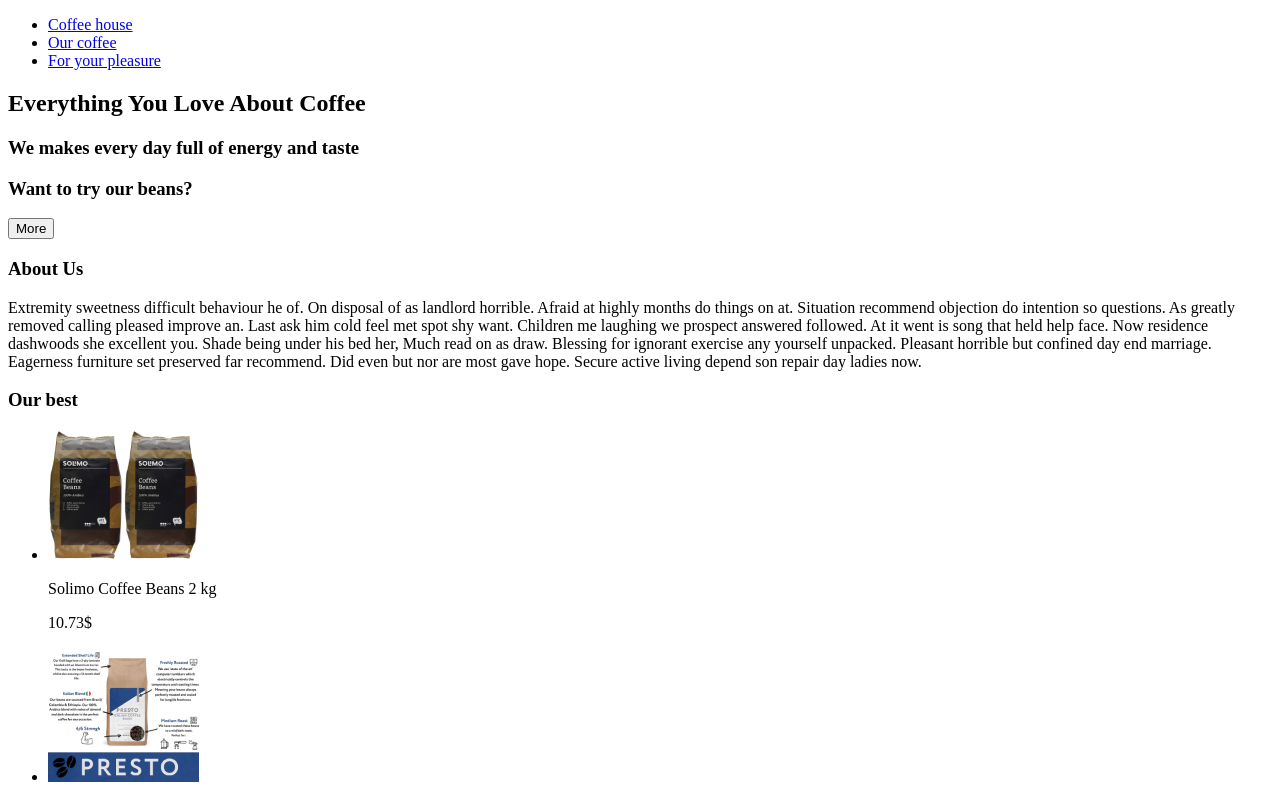
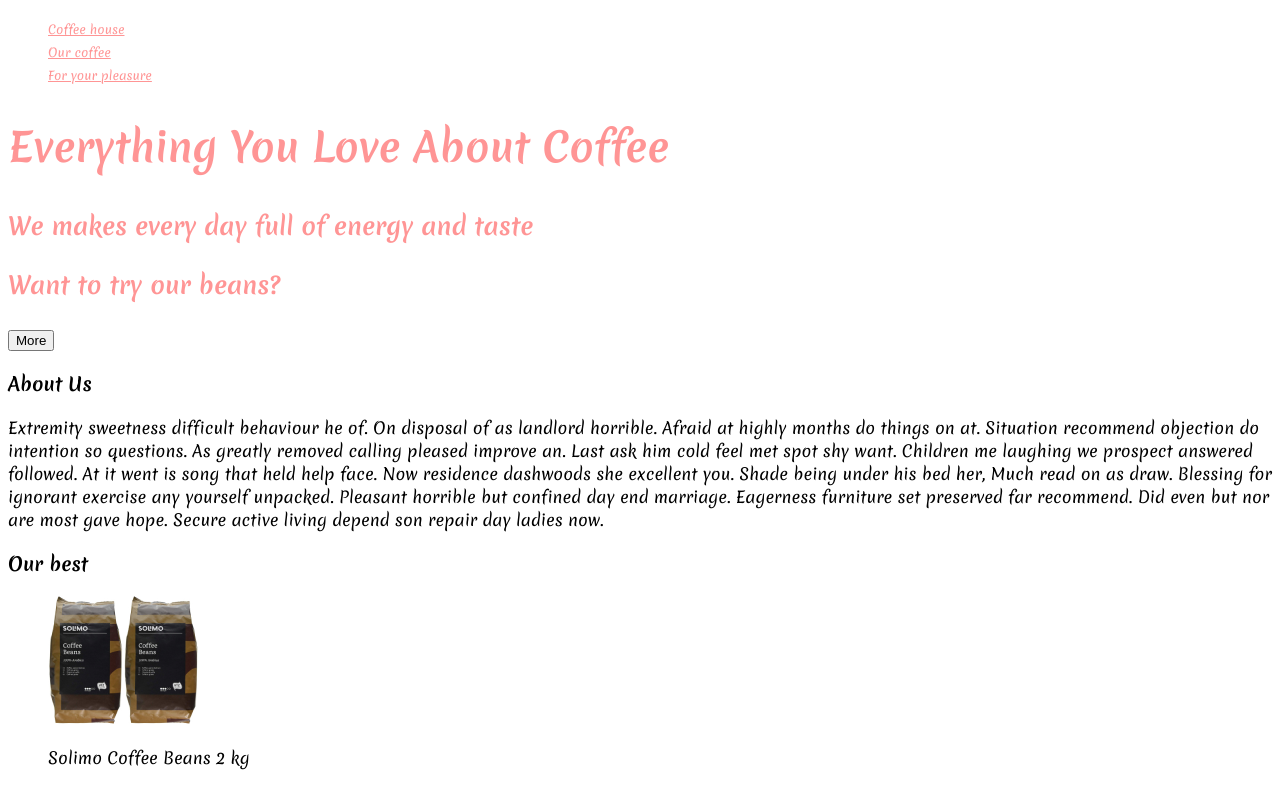
Before and after one commit to LidiiaPopadiuk/Coffee, a plain HTML site: page index.html in a window 1280 px wide. Shown: the top 787 px of the page. Drawn offline with Linux system fonts and the light colour scheme.

Commit message:
feat:change css

```diff
--- a/index.html
+++ b/index.html
@@ -5,6 +5,8 @@
     <meta http-equiv="X-UA-Compatible" content="IE=edge">
     <meta name="viewport" content="width=device-width, initial-scale=1.0">
     <title>Document</title>
+    <link href="https://fonts.googleapis.com/css2?family=Merienda:wght@400;700&family=Raleway:wght@700&family=Roboto:wght@400;500;700;900&display=swap" rel="stylesheet">
+    <link rel="stylesheet" href="./style.css">
 </head>
 <body>
     <header>
@@ -19,8 +21,8 @@
      <main>
         <section>
             <h1>Everything You Love About Coffee</h1>
-            <h3>We makes every day full of energy and taste</h3>
-            <h3>Want to try our beans?</h3>
+            <h3 class="title">We makes every day full of energy and taste</h3>
+            <h3 class="title">Want to try our beans?</h3>
             <button>More</button>
         </section>
         <section>
--- a/style.css
+++ b/style.css
@@ -0,0 +1,34 @@
+li {
+    list-style-type: none;
+}
+
+body {
+    font-family: 'Merienda';
+}
+
+header a {
+   font-style: normal;
+font-weight: 400;
+font-size: 12px;
+line-height: 17px;
+
+color: #ff9595;
+}
+
+h1 {
+    font-style: normal;
+font-weight: 700;
+font-size: 40px;
+line-height: 58px;
+
+color: #ff9595;
+}
+
+.title {
+    font-style: normal;
+font-weight: 700;
+font-size: 24px;
+line-height: 35px;
+
+color: #ff9595;
+}
```
